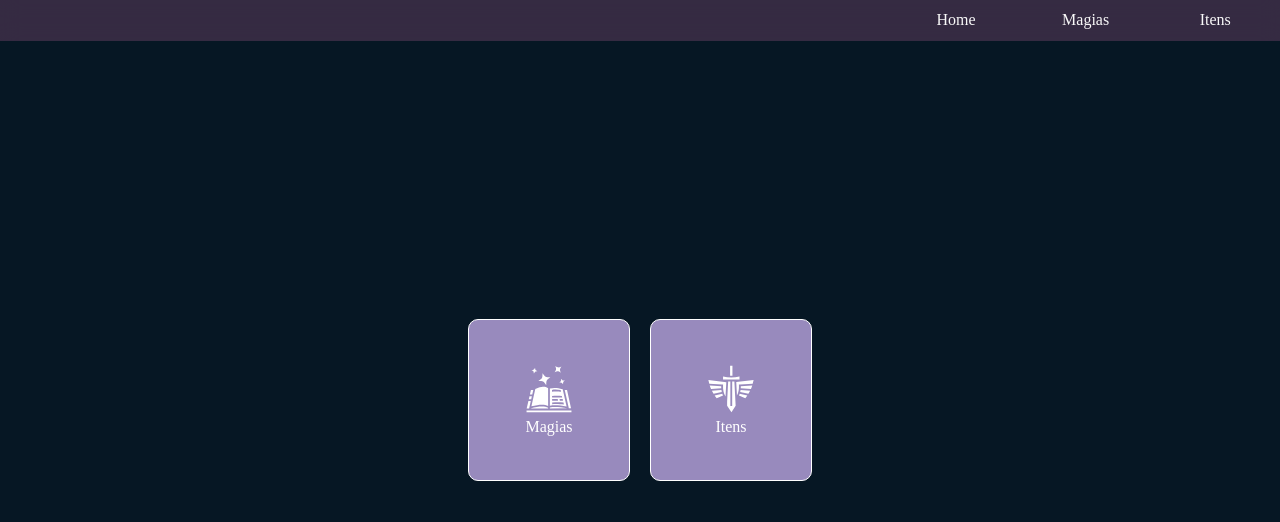
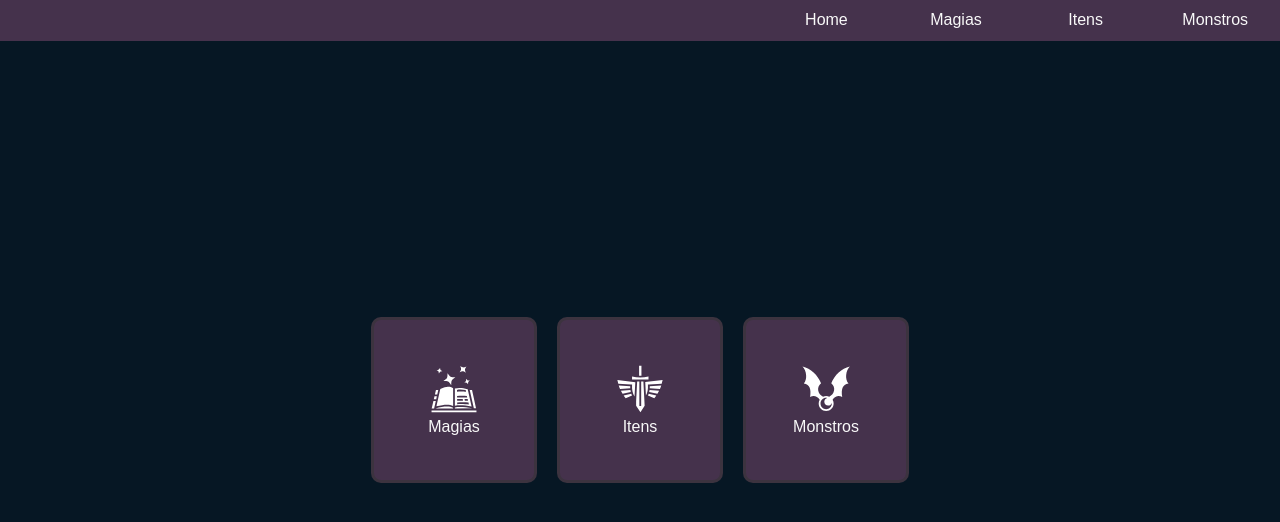
Before and after one commit to icastelito/RPG-content-cards, a React (Vite) app: page /home in a window 1280 px wide. Shown: the top 522 px of the page. Built offline with nearby package versions, Linux system fonts and the light colour scheme; no server answers.

Commit message:
WorkComputer 08022024 1321

```diff
--- a/src/components/HeaderMenu/styles.ts
+++ b/src/components/HeaderMenu/styles.ts
@@ -5,7 +5,7 @@ export const Navibar = styled.nav`
     display: flex;
     flex-direction: row;
     align-items: center;
-    background-color: ${theme.getColor("primary", 0.6)};
+    background-color: ${theme.getColor("primary", 0.8)};
     height: auto;
     width: 100%;
     position: fixed;
@@ -29,8 +29,8 @@ export const Listed = styled.a`
   transition: 0.5s;
   border-bottom: 1px solid ${theme.getColor("grey", 0.0)};
   &:hover {
-    background-color: ${theme.getColor("grey", 0.2)};
-    border-bottom: 1px solid ${theme.getColor("grey", 0.5)};
+    background-color: ${theme.getColor("primary", 0.8)};
+    border-bottom: 1px solid ${theme.getColor("grey", 0.4)};
     transition: 0.75s;
   }
 `;
--- a/src/components/ItensShowcase/styles.ts
+++ b/src/components/ItensShowcase/styles.ts
@@ -1,4 +1,5 @@
 import styled from "styled-components";
+import { theme } from "../../styles/theme";
 
 export const Showcase = styled.section`
   display: grid;
@@ -68,7 +69,7 @@ export const SpellDuration = styled.p`
 `;
 
 export const horizontalLine = styled.div`
-  background-color: rgba(255, 255, 255, 0.1);
+  background-color: ${theme.getColor("darkGrey", 0.8)};
   height: 3px;
   margin: 0;
   align-self: center;
--- a/src/components/SelectionMenu/styles.ts
+++ b/src/components/SelectionMenu/styles.ts
@@ -1,4 +1,5 @@
 import styled from "styled-components";
+import { theme } from "../../styles/theme";
 
 export const Rowler = styled.div`
   display: flex;
@@ -19,20 +20,18 @@ export const ContentButtom = styled.a`
   justify-content: center;
   min-height: 20dvh;
   width: 15dvh;
-  background-color: #988abd;
+  background-color: ${theme.getColor("primary", 0.8)};
   height: auto;
   padding: 0 20px;
   margin: 10px;
-  color: #ffffff;
-  border: 1px solid #ffffff;
+  border: 3px solid ${theme.getColor("darkGrey", 0.5)};
   border-radius: 10px;
-  transition: 0.5s;
+  transition: 0.4s;
 
   &:hover {
-    background-color: #ffffff;
-    transition: 0.75s;
-    transform: scale(1.025);
-    box-shadow: 0 0 10px #ffffff;
-    color: #988abd;
+    background-color: ${theme.getColor("primary", 0.4)};
+    transition: 0.85s;
+    transform: scale(1.03);
+    box-shadow: 0 0 10px ${theme.getColor("grey", 0.9)};
   }
 `;
--- a/src/styles/theme.ts
+++ b/src/styles/theme.ts
@@ -16,13 +16,14 @@ export const theme = {
                 grey: 'rgb(196, 196, 196)',
                 darkGrey: 'rgb(52, 52, 52)',
                 black: 'rgb(29, 2, 29)',
-                green: 'RGB(0, 200, 0)',
+                green: 'RGB(60, 150, 60)',
                 blue:'rgb(27, 119, 243)',
                 red: 'rgb(207, 60, 63)',
         } as ColorScheme,
         fonts: {
-                body: 'comic-sans, sans-serif',
+                body: 'Comic-sans',
                 heading: 'system-ui, sans-serif',
+                a: 'Arial, sans-serif',
         },
         fontSizes: {
                 small: '1em',
@@ -55,14 +56,17 @@ export const theme = {
                 place-items: center;
                 min-width: 320px;
                 min-height: 100vh;
+                font-family: ${theme.fonts.body};
           }
 
           a {
                 font-weight: 500;
                 color: ${theme.colors.white};
                 text-decoration: inherit;
+                font-family: ${theme.fonts.a};
               }
               a:hover {
-                color: ${theme.colors.darkGrey};
+                transition: color 0.2s ease;
+                color: ${theme.colors.lightGrey};
               }
         `;
--- a/src/utils.ts
+++ b/src/utils.ts
@@ -11,7 +11,7 @@ export const  menuNavigation: menuNavigationProps[] = [
     { name: 'Home', path: '/home', iconName: 'home', iconSize: 50, iconColor: 'white'},
     { name: 'Magias', path: '/spells', iconName: 'GiSpellBook', iconSize: 50, iconColor: 'white'},
     { name: 'Itens', path: '/itens', iconName: 'GiWingedSword', iconSize: 50, iconColor: 'white'},
-    //{ name: 'Monstros', path: '/monstros', icon: 'GiBatwingEmblem', iconSize: 50},
+    { name: 'Monstros', path: '/monstros', iconName: 'GiBatwingEmblem', iconSize: 50, iconColor: 'white'},
     //{ name: 'Personagens', path: '/personagens', icon: 'user', iconSize: 50},
     //{ name: 'Configurações', path: '/configuracoes', icon: 'cog', iconSize: 50},
 ];
```
